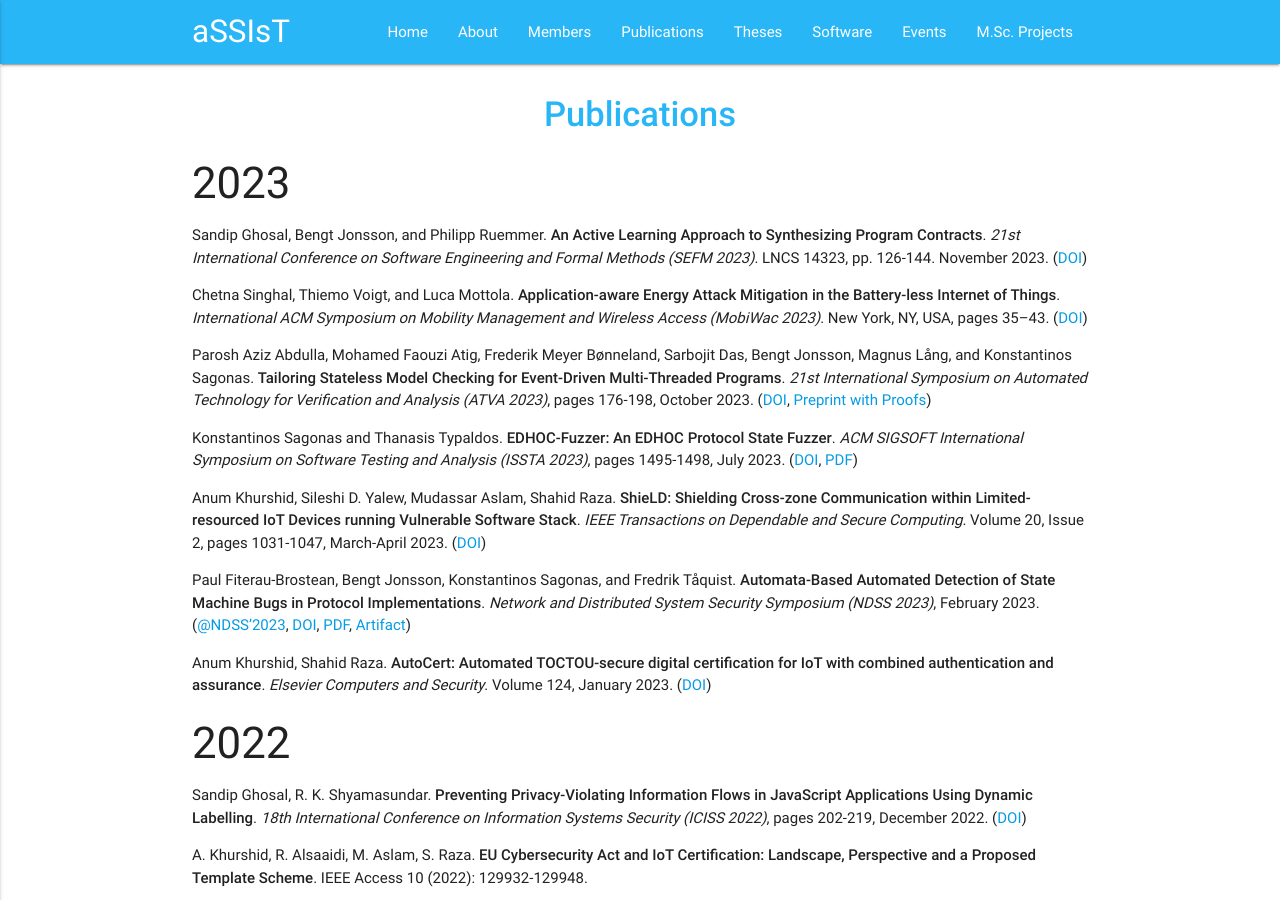
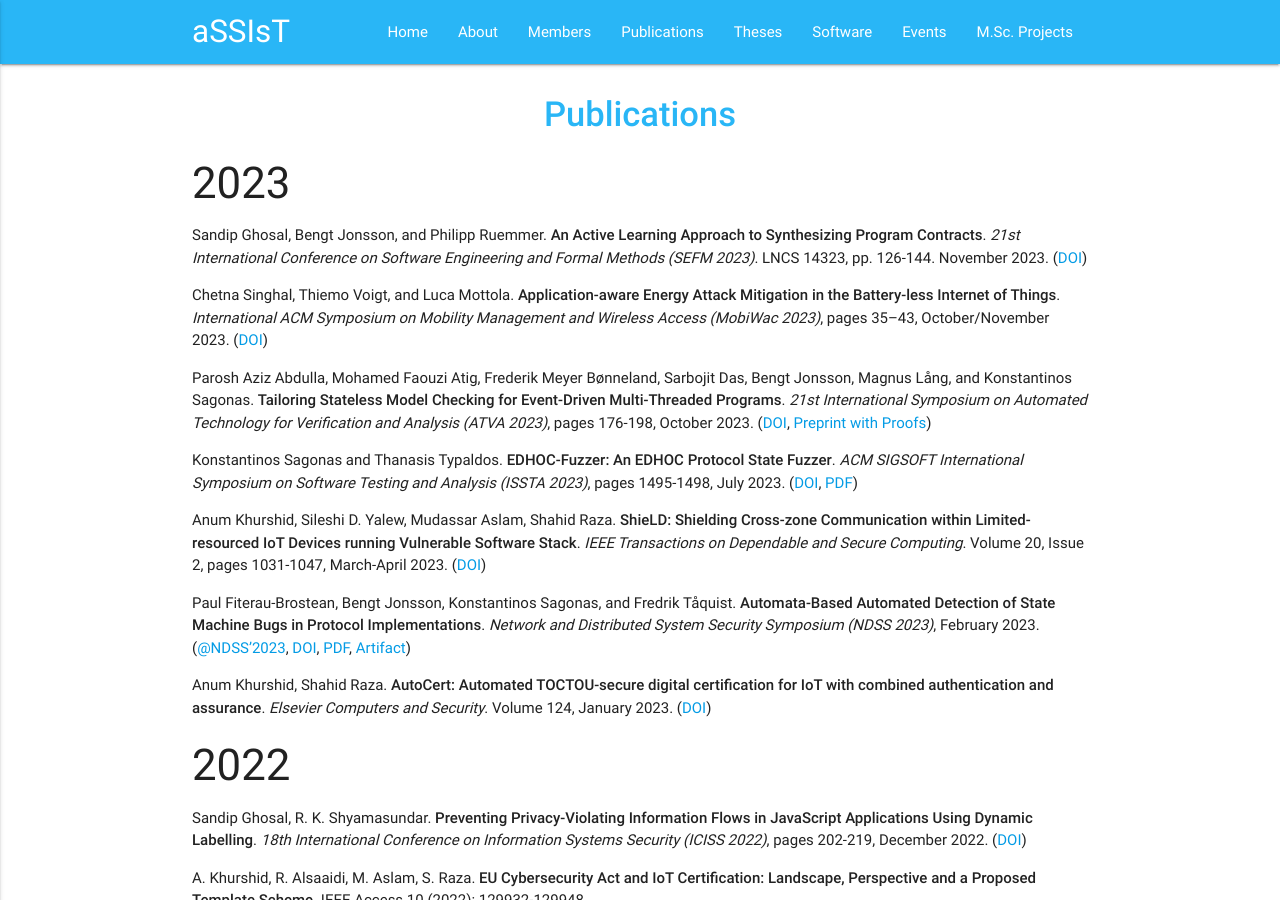
Before and after one commit to assist-project/assist-project.github.io, a Jekyll site: the page built from 03-publications.md, in a window 1280 px wide and 900 px high. Built offline with Jekyll 4.4.1, drawn with Linux system fonts in a browser that asks for light colours.

Commit message:
Fix an entry

```diff
--- a/03-publications.md
+++ b/03-publications.md
@@ -8,7 +8,7 @@ permalink: /publications/
 
 - Sandip Ghosal, Bengt Jonsson, and Philipp Ruemmer. **An Active Learning Approach to Synthesizing Program Contracts**. _21st International Conference on Software Engineering and Formal Methods (SEFM 2023)_. LNCS 14323, pp. 126-144. November 2023. ([DOI](https://doi.org/10.1007/978-3-031-47115-5_8))
 
-- Chetna Singhal, Thiemo Voigt, and Luca Mottola. **Application-aware Energy Attack Mitigation in the Battery-less Internet of Things**. _International ACM Symposium on Mobility Management and Wireless Access (MobiWac 2023)_. New York, NY, USA, pages 35–43. ([DOI](https://doi.org/10.1145/3616390.3618281))
+- Chetna Singhal, Thiemo Voigt, and Luca Mottola. **Application-aware Energy Attack Mitigation in the Battery-less Internet of Things**. _International ACM Symposium on Mobility Management and Wireless Access (MobiWac 2023)_, pages 35–43, October/November 2023. ([DOI](https://doi.org/10.1145/3616390.3618281))
 
 - Parosh Aziz Abdulla, Mohamed Faouzi Atig, Frederik Meyer Bønneland, Sarbojit Das, Bengt Jonsson, Magnus Lång, and Konstantinos Sagonas. **Tailoring Stateless Model Checking for Event-Driven Multi-Threaded Programs**. _21st International Symposium on Automated Technology for Verification and Analysis (ATVA 2023)_, pages 176-198, October 2023. ([DOI](https://doi.org/10.1007/978-3-031-45332-8_9), [Preprint with Proofs](https://arxiv.org/abs/2307.15930))
 
```
